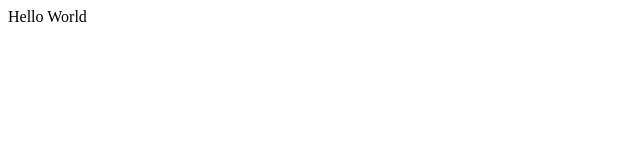
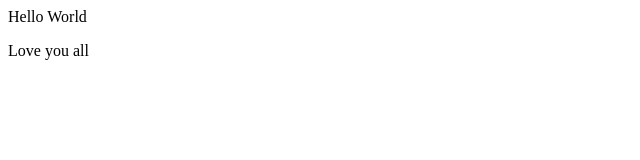
Before and after one commit to rudeski805/testing-gwenf-demo-repo, a plain HTML site: page index.html in a window 1280 px wide. Shown: the full height of the page, 0-640 px from the left. Drawn offline with Linux system fonts and the light colour scheme.

Commit message:
add a p tag to love you all

```diff
--- a/index.html
+++ b/index.html
@@ -1 +1,2 @@
 <div>Hello World</div>
+<p>Love you all</p>
```
